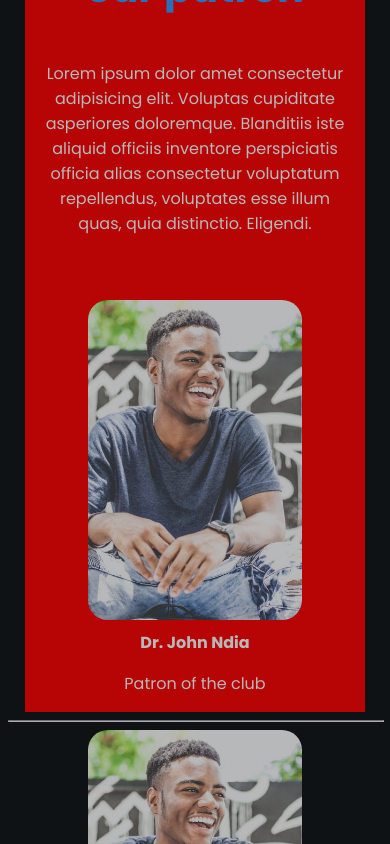
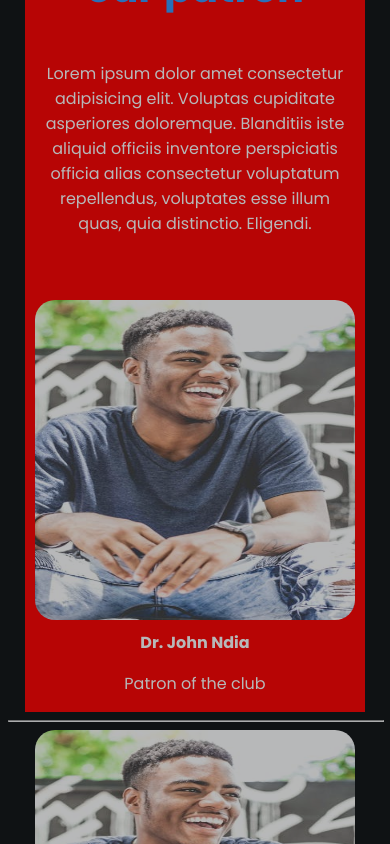
Before and after one commit to JAS-D98/MUTC_Website_t2give, a React (Vite) app: page /Leadership in a window 390 px wide. Shown: the part 637-1481 px from the top of the page. Built offline with nearby package versions, Linux system fonts and the light colour scheme.

Commit message:
adjust leaders cards width

```diff
--- a/src/components/LeadersCard/LeadersCard.css
+++ b/src/components/LeadersCard/LeadersCard.css
@@ -1,9 +1,9 @@
 .leaders_card{
-    max-width: 20em;
+    width: 20em;
     min-height: 20em;
 }
 .leaders_card_img{
-    max-width: 20em;
+    width: 20em;
     height: 20em;
     object-fit: cover;
     overflow: hidden;
@@ -13,3 +13,11 @@
     font-size: 1em;
     color: var(--secondary_color);
 }
+@media(max-width:43.5em){
+    .leaders_card_img{
+        max-width: 20em;
+    }
+    .leaders_card{
+        max-width: 20em;
+    }
+}
```
